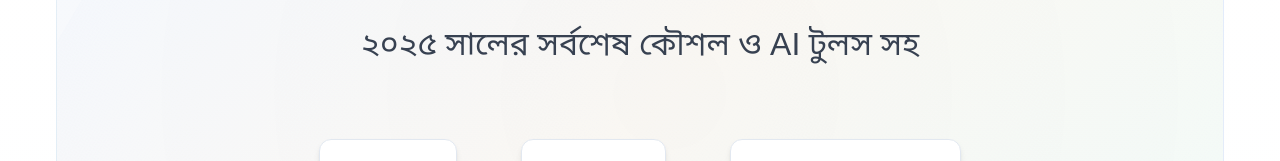
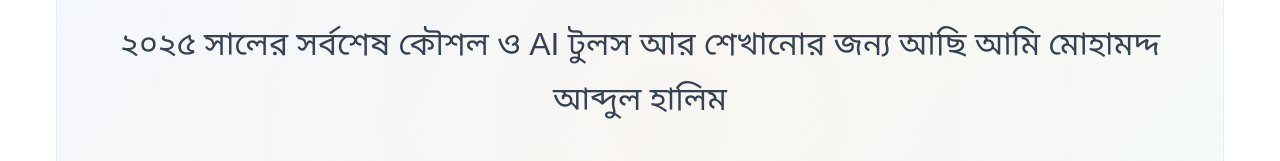
Before and after one commit to shakib5858/BanglaEnglish, a plain HTML site: page index.html in a window 1280 px wide. Shown: the part 634-795 px from the top of the page. Drawn offline with Linux system fonts and the light colour scheme; sample sign-in values are in the browser's storage.

Commit message:
Update index.html

```diff
--- a/index.html
+++ b/index.html
@@ -63,7 +63,7 @@
             <section id="home" class="hero-section">
                 <div class="hero-content">
                     <h1 class="hero-title">৩০ দিনের সম্পূর্ণ ডিজিটাল মার্কেটিং কোর্স</h1>
-                    <p class="hero-subtitle">২০২৫ সালের সর্বশেষ কৌশল ও AI টুলস সহ</p>
+                    <p class="hero-subtitle">২০২৫ সালের সর্বশেষ কৌশল ও AI টুলস আর শেখানোর জন্য আছি আমি মোহামদ্দ আব্দুল হালিম</p>
                     <div class="hero-stats">
                         <div class="stat-item">
                             <span class="stat-number">30</span>
```
